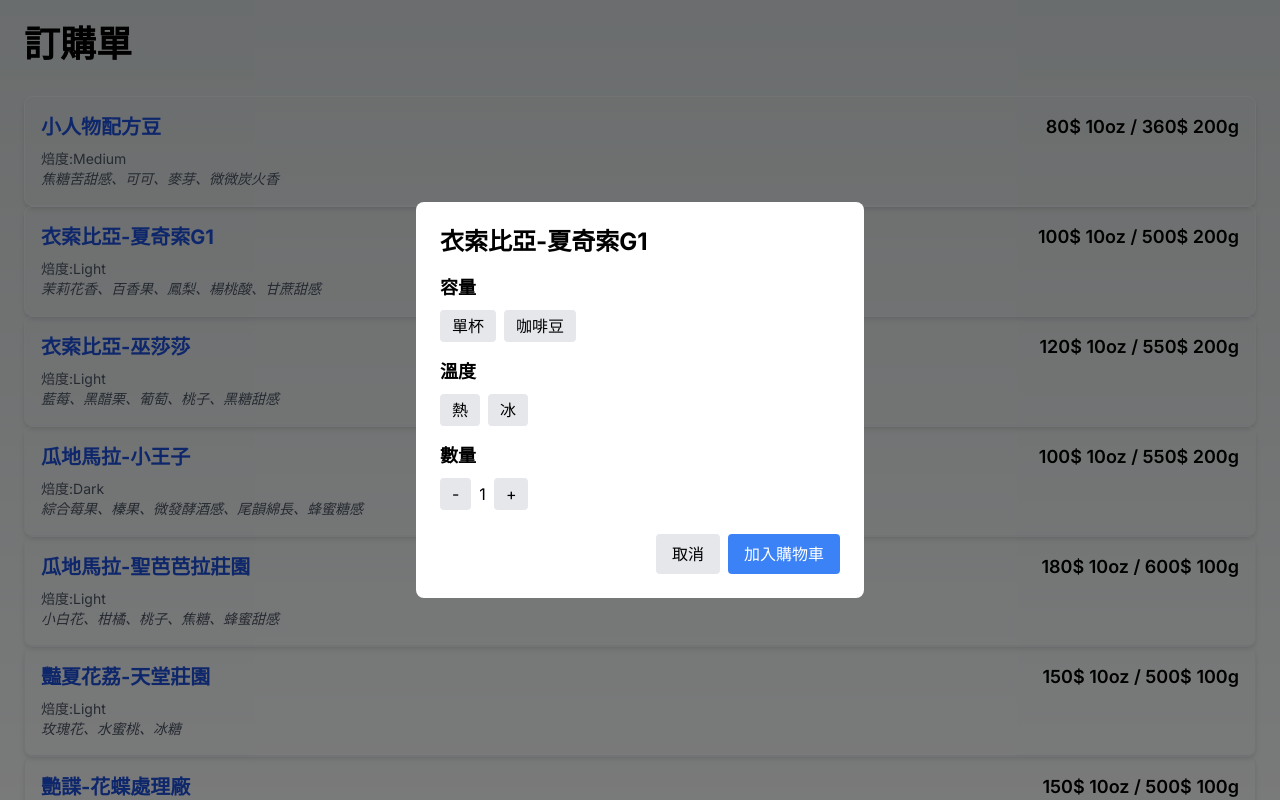
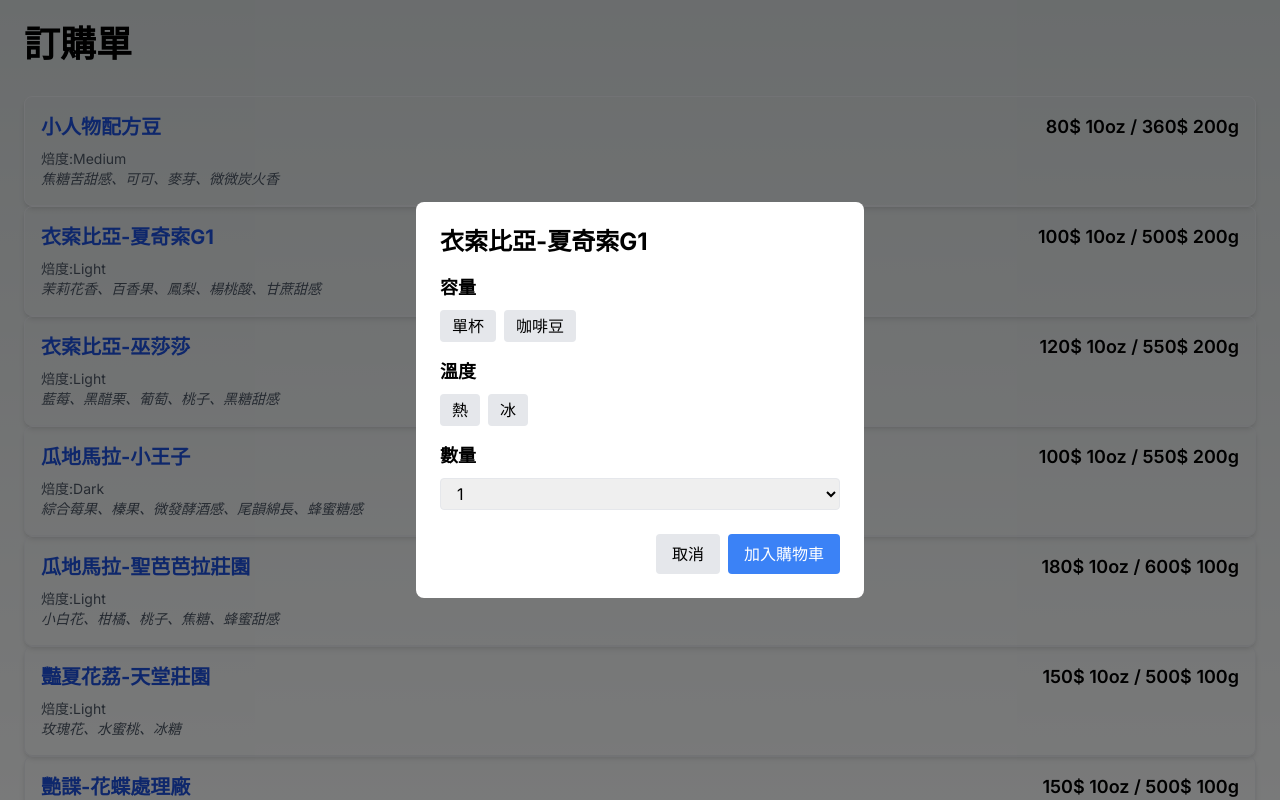
Before and after one commit to theKaichun/coffeeshop, a Next.js app: page /order in a window 1280 px wide. Both pictures are taken after a click on the element 640 px from the left and 261 px from the top of the page. Shown: the top 800 px of the page. Built offline with nearby package versions, Linux system fonts and the light colour scheme.

Commit message:
add order

```diff
--- a/src/app/order/page.js
+++ b/src/app/order/page.js
@@ -137,14 +137,6 @@ const OptionsModal = ({ item, options, onClose, onAddToCart }) => {
     onClose();
   };
 
-  const handleIncrement = () => {
-    setQuantity((prevQuantity) => prevQuantity + 1);
-  };
-
-  const handleDecrement = () => {
-    setQuantity((prevQuantity) => (prevQuantity > 1 ? prevQuantity - 1 : 1));
-  };
-
   return (
     <div className="fixed inset-0 bg-black bg-opacity-50 flex items-center justify-center p-4">
       <div className="bg-white rounded-lg p-6 max-w-md w-full">
@@ -173,21 +165,17 @@ const OptionsModal = ({ item, options, onClose, onAddToCart }) => {
         )}
         <div className="mb-4">
           <h3 className="text-lg font-semibold mb-2">數量</h3>
-          <div className="flex items-center">
-            <button
-              className="px-3 py-1 bg-gray-200 rounded hover:bg-gray-300"
-              onClick={handleDecrement}
-            >
-              -
-            </button>
-            <span className="mx-2">{quantity}</span>
-            <button
-              className="px-3 py-1 bg-gray-200 rounded hover:bg-gray-300"
-              onClick={handleIncrement}
-            >
-              +
-            </button>
-          </div>
+          <select
+            className="border rounded px-3 py-1 w-full"
+            value={quantity}
+            onChange={(e) => setQuantity(parseInt(e.target.value, 10))}
+          >
+            {Array.from({ length: 10 }, (_, i) => i + 1).map((num) => (
+              <option key={num} value={num}>
+                {num}
+              </option>
+            ))}
+          </select>
         </div>
         <div className="flex justify-end mt-6">
           <button
```
